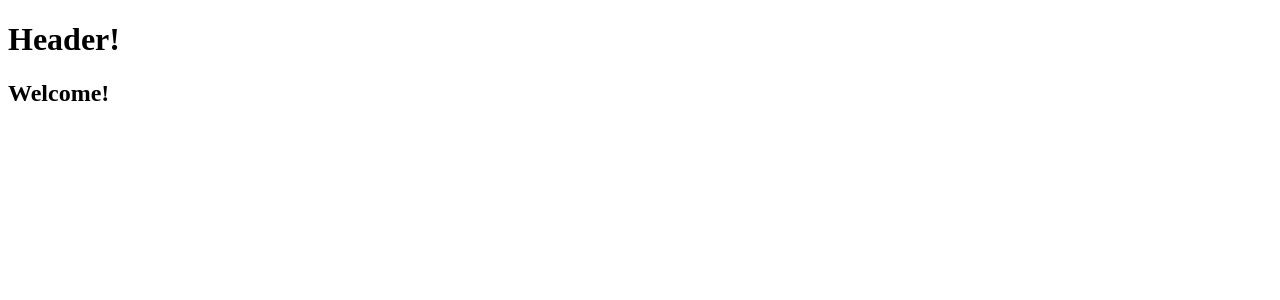
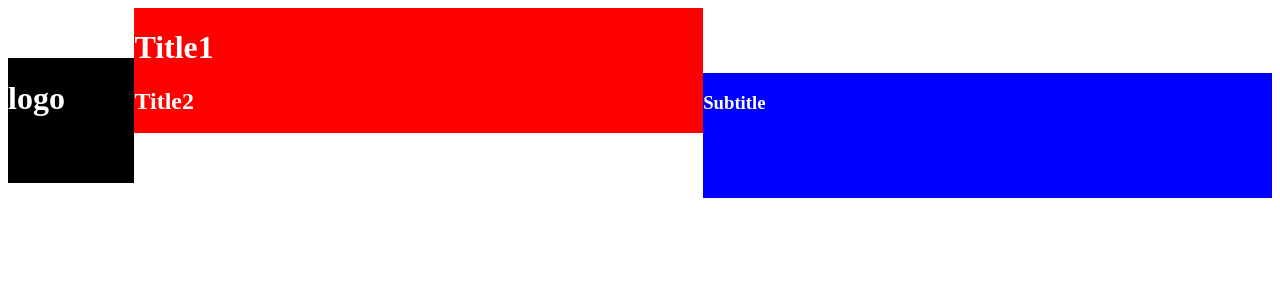
Before and after one commit to kemmel-dev/ConnectFour, a Vue app: page / in a window 1280 px wide. Shown: the top 300 px of the page. Built offline with nearby package versions, Linux system fonts and the light colour scheme.

Commit message:
[wip] format header

```diff
--- a/src/components/Header.vue
+++ b/src/components/Header.vue
@@ -1,5 +1,20 @@
 <template>
-  <h1>Header!</h1>
+  <div id="header">
+      <div id="logo">
+        <h1>logo</h1>
+      </div>
+      <div id="title">
+        <div id="title1">
+          <h1>Title1</h1>
+        </div>
+        <div id="title2">
+          <h2>Title2</h2>
+        </div>
+      </div>
+      <div id="subtitle">
+        <h3> Subtitle </h3>
+      </div>
+  </div>
 </template>
 
 <script>
@@ -9,5 +24,36 @@ export default {
 </script>
 
 <style scoped>
+  h1, h2, h3 {
+    color: white;
+  }
 
+  #header {
+    width: 100%;
+    height: 125px;
+  }
+  #header div {
+    display: inline-block;
+  }
+  #header div div {
+    display:inline;
+  }
+  #logo
+  {
+    background: black;
+    width: 10%;
+    height: 100%;
+  }
+  #title
+  {
+    background: red;
+    width: 45%;
+    height: 100%;
+  }
+  #subtitle
+  {
+    background: blue;
+    width: 45%;
+    height: 100%;
+  }
 </style>
```
